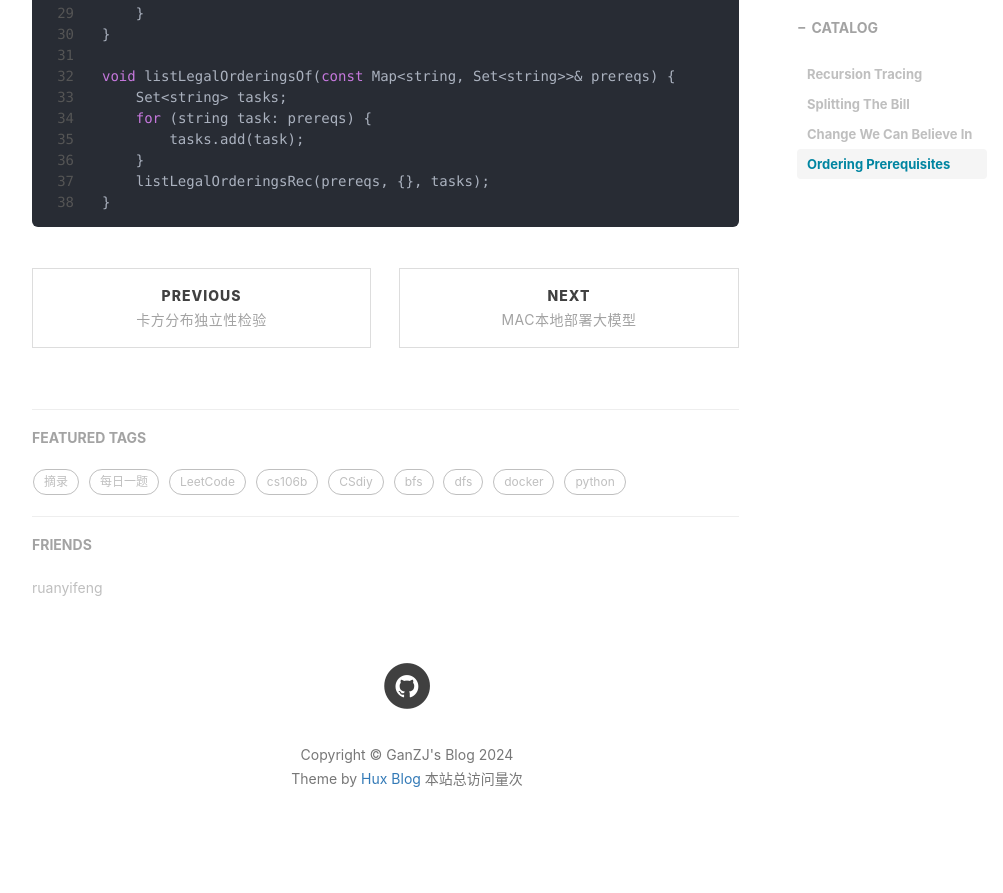
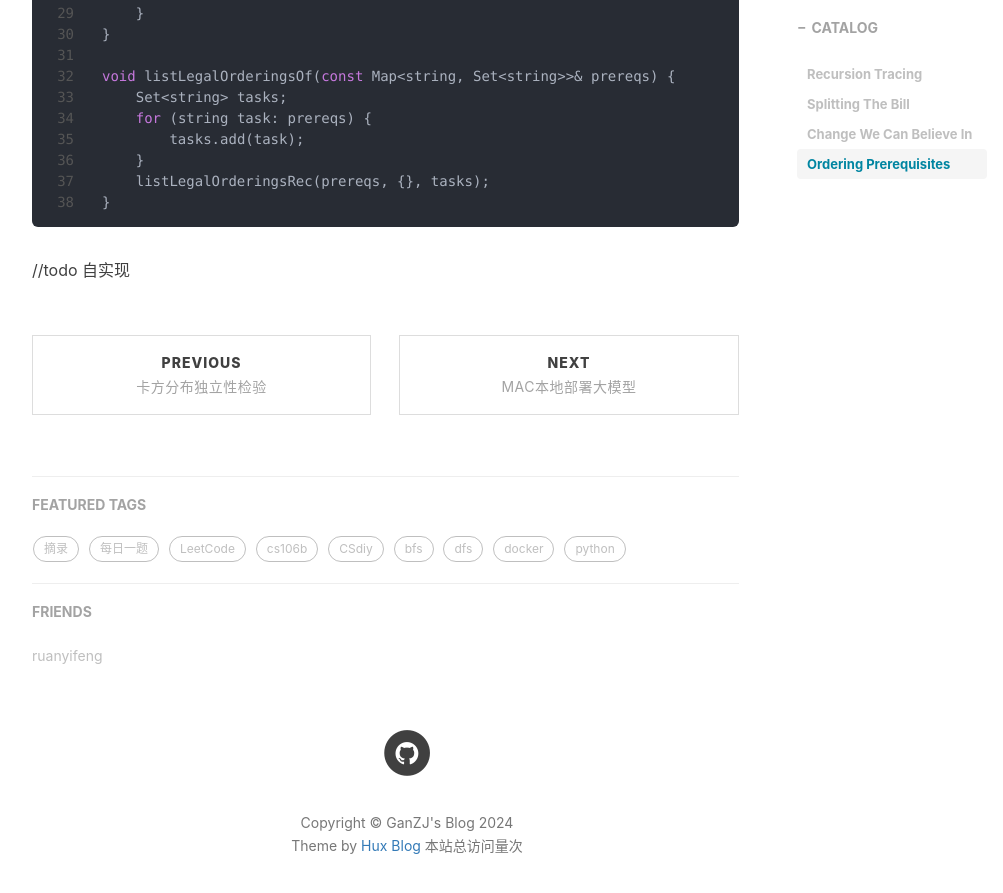
Before and after one commit to Lhrek/Lhrek.github.io, a Jekyll site: the page built from _posts/2024-6-20-cs106b_section3.md, in a window 1280 px wide and 900 px high, scrolled down 7658 px. Shown: the top 893 px of the window, without its empty margins (233-1236 px from the left). Built offline with Jekyll 4.4.1, drawn with Linux system fonts in a browser that asks for light colours; nearby versions of some CDN libraries; comment, search, counter and statistics services are not loaded.

Commit message:
mac commit

````diff
--- a/_posts/2024-6-20-cs106b_section3.md
+++ b/_posts/2024-6-20-cs106b_section3.md
@@ -315,3 +315,7 @@ void listLegalOrderingsOf(const Map<string, Set<string>>& prereqs) {
     listLegalOrderingsRec(prereqs, {}, tasks);
 }
 ```
+
+
+
+//todo 自实现
````
